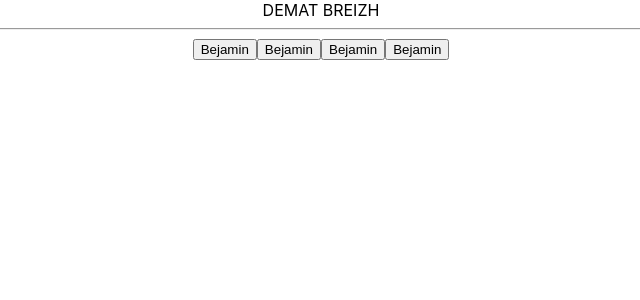
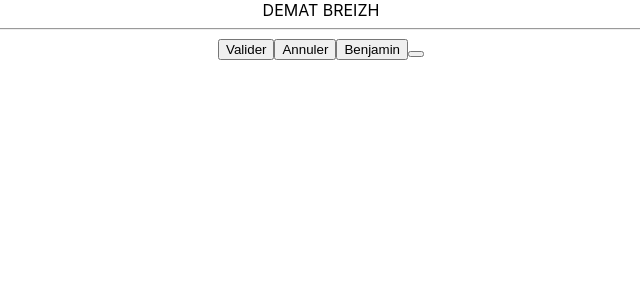
Before and after one commit to LouisBossart/exemple-react-formation, a React (Create React App) app: page / in a window 1280 px wide. Shown: the top 300 px of the page, without its empty margins (319-959 px from the left). Built offline with nearby package versions, Linux system fonts and the light colour scheme.

Commit message:
usage de props

```diff
--- a/src/App/App.jsx
+++ b/src/App/App.jsx
@@ -7,9 +7,9 @@ function App() {
     <div className="App">
       DEMAT BREIZH
       <hr/>
-      <Button abc="ffff"/>
-      <Button bcd="fdsd"/>
-      <Button/>
+      <Button text="Valider"/>
+      <Button text="Annuler"/>
+      <Button text="Benjamin"/>
       <Button/>
     </div>
   );
--- a/src/App/components/uis/Button/Button.jsx
+++ b/src/App/components/uis/Button/Button.jsx
@@ -5,7 +5,7 @@ import React from "react";
 }*/
 const Button = (props) => {
     console.log(props);
-    return <button className="Button">Bejamin</button>
+    return <button className="Button">{props.text}</button>
 }
 
 export default Button;
```
